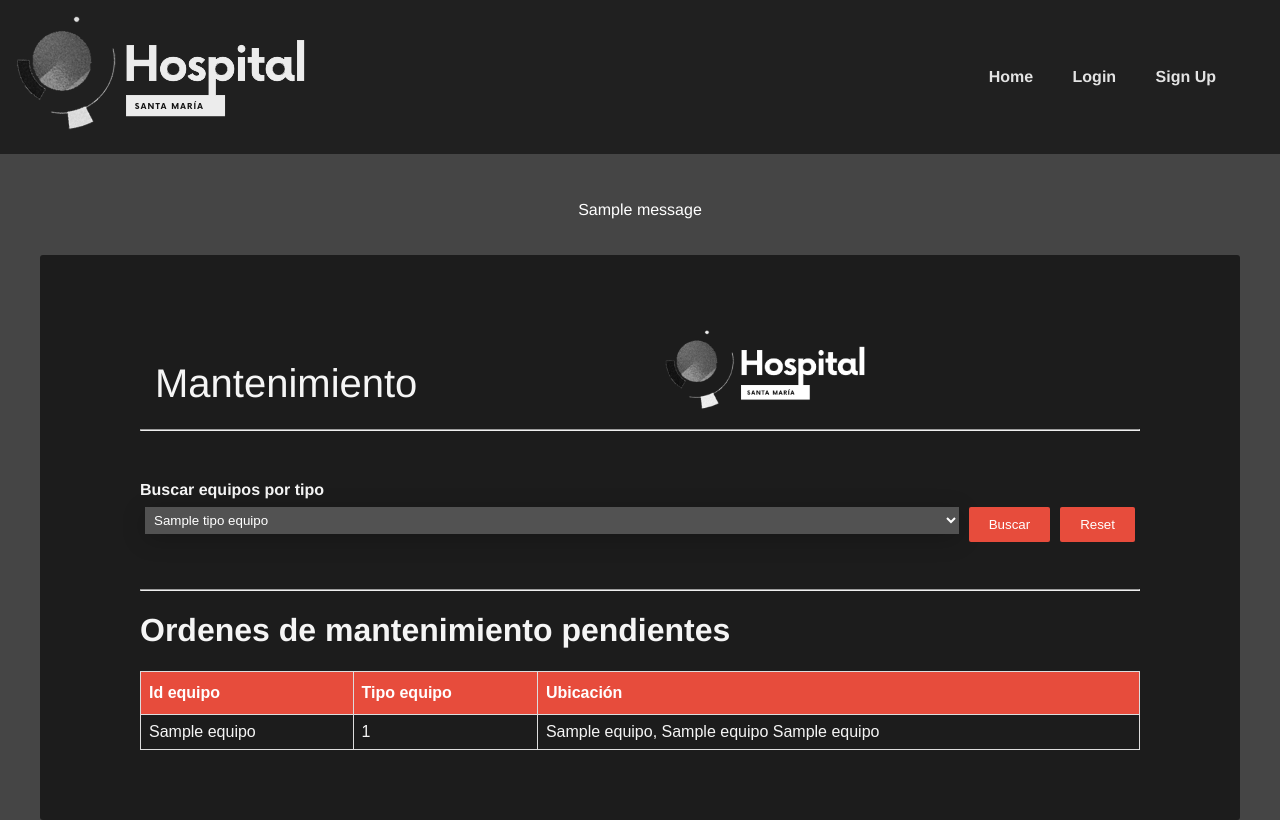
After one commit to MrDahaniel/PopDog, a Python web app: template popDogFiles/templates/searchEquipment.html in a window 1280 px wide. The commit adds this page. Run offline with Jinja, Linux system fonts and the light colour scheme; the template is opened without the code that fills it: most values are stand-ins (such as "Sample title", 1, 10 or a date in 2020); one stand-in notice (Sample message) is shown.

Commit message:
Added engie dashboard and search  -Removed Herobrine

```diff
--- a/popDogFiles/inventory.py
+++ b/popDogFiles/inventory.py
@@ -14,7 +14,7 @@ def inv():
     cur.execute('call getRole(%s)', [session['id']])
     role = cur.fetchone()[0]
 
-    if not role in ["Administrativo", 'Médico']:
+    if not role in ["Administrativo", 'Médico', 'Enfermero']:
         flash('No se tienen los permisos suficientes para acceder a esta página', 'alert')
         return redirect(url_for('main.index'))
 
--- a/popDogFiles/templates/mantenimientoBase.html
+++ b/popDogFiles/templates/mantenimientoBase.html
@@ -35,7 +35,7 @@
                     <div class="column" style="flex: 50%;">
                         <select name="equipo">
                             {% for equipo in equipos %}
-                                <option value="{{equipo.1}}">{{equipo.0}} {{equipo.1}} ({{equipo.2}} {{equipo.3}})</option>
+                                <option value="{{equipo.1}}">{{equipo.0}} {{equipo.1}} ({{equipo.4}} {{equipo.2}} {{equipo.3}})</option>
                             {% endfor %}
                         </select>
                     </div>
--- /dev/null
+++ b/popDogFiles/templates/searchEquipment.html
@@ -0,0 +1,72 @@
+{% extends "base.html" %}
+
+{% block content %}
+
+{% with messages = get_flashed_messages(with_categories=true) %}
+{% if messages %}
+{% for category, message in messages %}
+<div class="{{ category }}" style="margin-top: 50px; margin-bottom: 15px;">
+    <div class="flash">
+        <p>{{ message }}</p>
+    </div>
+</div>
+{% endfor %}
+{% endif %}
+{% endwith %}
+
+<div class="box">
+    <div class="editRoles">
+        <div class="row">
+            <div class="username">
+                <div class="column">
+                    mantenimiento
+                </div>
+            </div>
+            <div class="column">
+                <img style="width: 200px; margin-right: 250px;"
+                    src="{{ url_for('static', filename='images/SMlogo.png') }}">
+            </div>
+        </div>
+        <hr>
+        <form action="{{ url_for('search.searchEquipment') }}" method="POST">
+            <div class="input-container" style="margin-top: 50px;">
+                <h4>Buscar equipos por tipo</h4>
+                <div class="row">
+                    <div class="column">
+                        <select name="tipo">
+                            {% for tipoEquipo in tiposEquipo %}
+                            <option value="{{tipoEquipo.0}}">{{tipoEquipo.1}}</option>
+                            {% endfor %}
+                        </select>
+                    </div>
+                    <div class="column" style="flex: none;">
+                        <button type="submit" class="btn" style="margin-top: auto;">Buscar</button>
+                    </div>
+                    <div class="column" style="flex: none;">
+                        <a href="{{url_for('search.searchEquipment')}}"><button type="button" class="btn" style="margin-top: auto;">Reset</button></a>
+                    </div>
+                </div>
+            </div>
+        </form>
+        <hr>
+        <h1>Ordenes de mantenimiento pendientes</h1>
+        <table class="basicTable">
+            <thead>
+                <tr>
+                    <th> Id equipo </th>
+                    <th> Tipo equipo </th>
+                    <th> Ubicación </th>
+                </tr>
+            </thead>
+            {% for equipo in equipos %}
+            <tr>
+                <td> {{equipo.1}} </td>
+                <td> {{equipo.0}} </td>
+                <td> {{equipo.4}}, {{equipo.2}} {{equipo.3}} </td>
+            </tr>
+            {% endfor %}
+        </table>
+    </div>
+</div>
+
+{% endblock %}
```
Also changed, not shown: popDogFiles/dashboard.py (+30 -4 lines), popDogFiles/search.py (+43 -0 lines), popDogFiles/sqlFiles/procedures.sql (+24 -3 lines), popDogFiles/templates/dashboard.html (+46 -0 lines), README.md.
